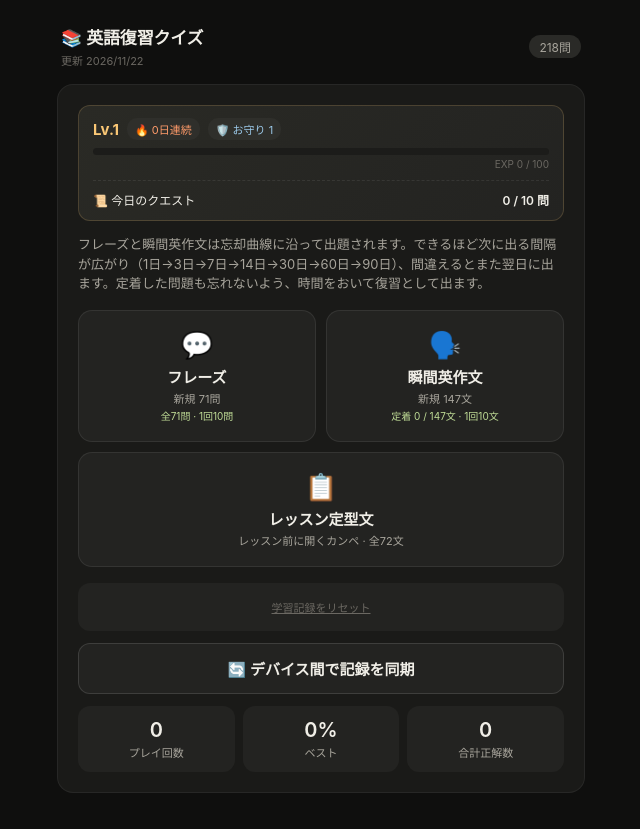
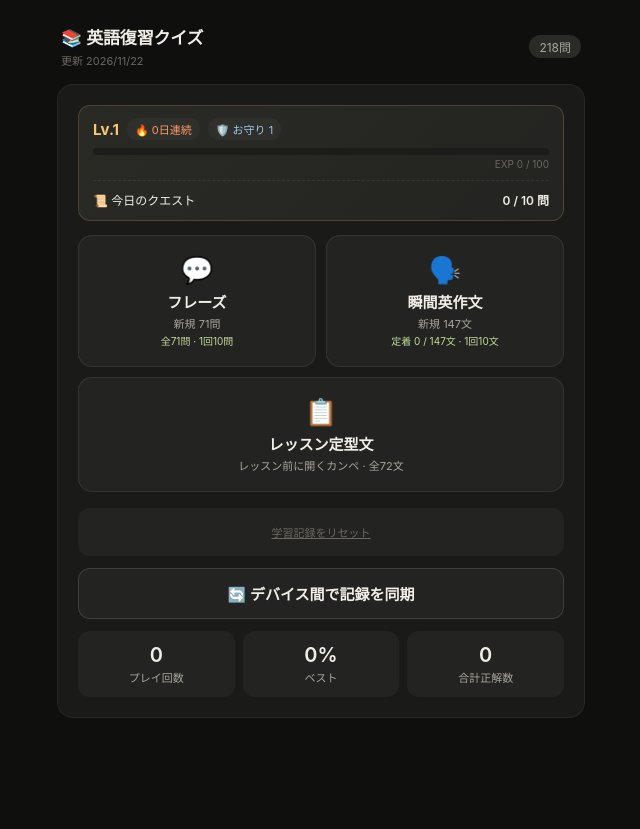
Before and after one commit to YukiInoue06/yuki_english_made_from_cloude, a plain HTML site: page index.html in a window 1280 px wide. Shown: the whole page, without its empty margins (319-959 px from the left). After the commit the page ends 800 px from the top, so only its background shows below. Drawn offline with Linux system fonts and the light colour scheme.

Commit message:
ホーム画面の忘却曲線の説明文を削除
Co-Authored-By: Claude Opus 5 <noreply@anthropic.com>
Claude-Session: https://claude.ai/code/session_01PniNfU2U2DQRzvedeckADc

```diff
--- a/index.html
+++ b/index.html
@@ -1389,7 +1389,6 @@ function renderHome() {
 
   return `
     ${rpgHTML}
-    <p class="subtitle">フレーズと瞬間英作文は忘却曲線に沿って出題されます。できるほど次に出る間隔が広がり（1日→3日→7日→14日→30日→60日→90日）、間違えるとまた翌日に出ます。定着した問題も忘れないよう、時間をおいて復習として出ます。</p>
     <div class="mode-grid">
       <button class="mode-btn" data-mode="phrase" ${sched.total === 0 ? 'disabled' : ''}>
         <div class="mode-icon">💬</div>
```
